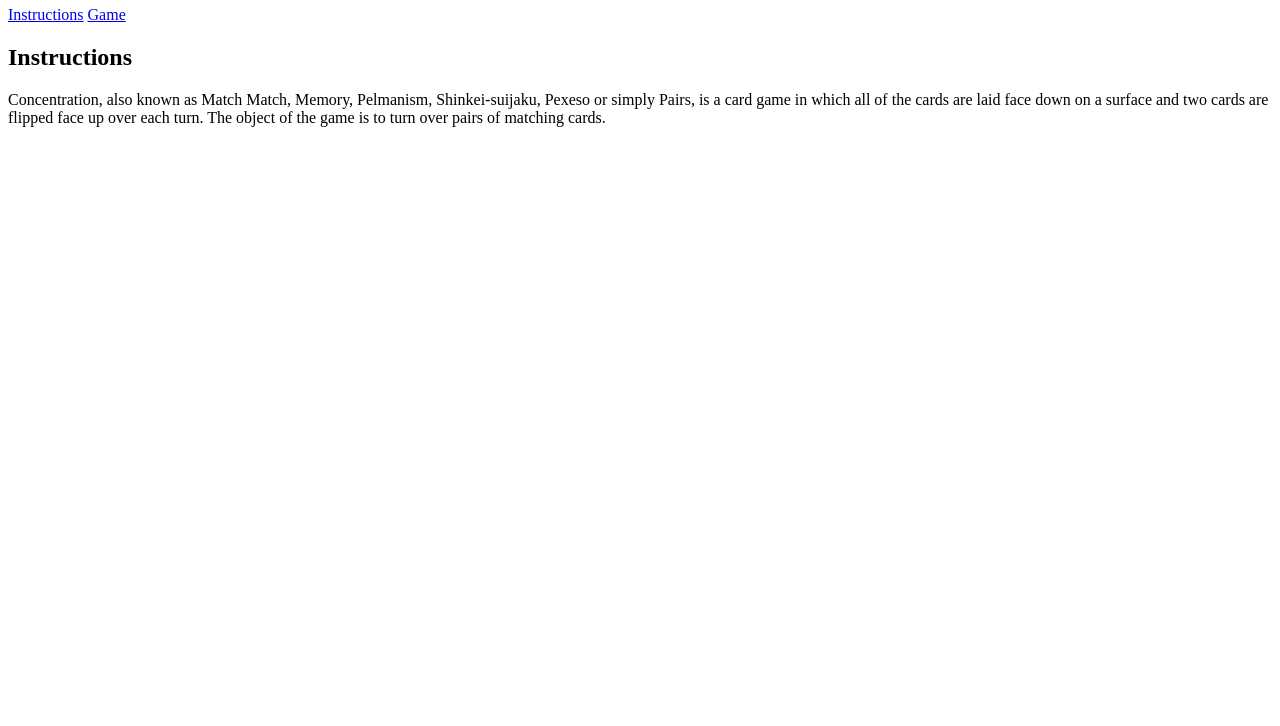
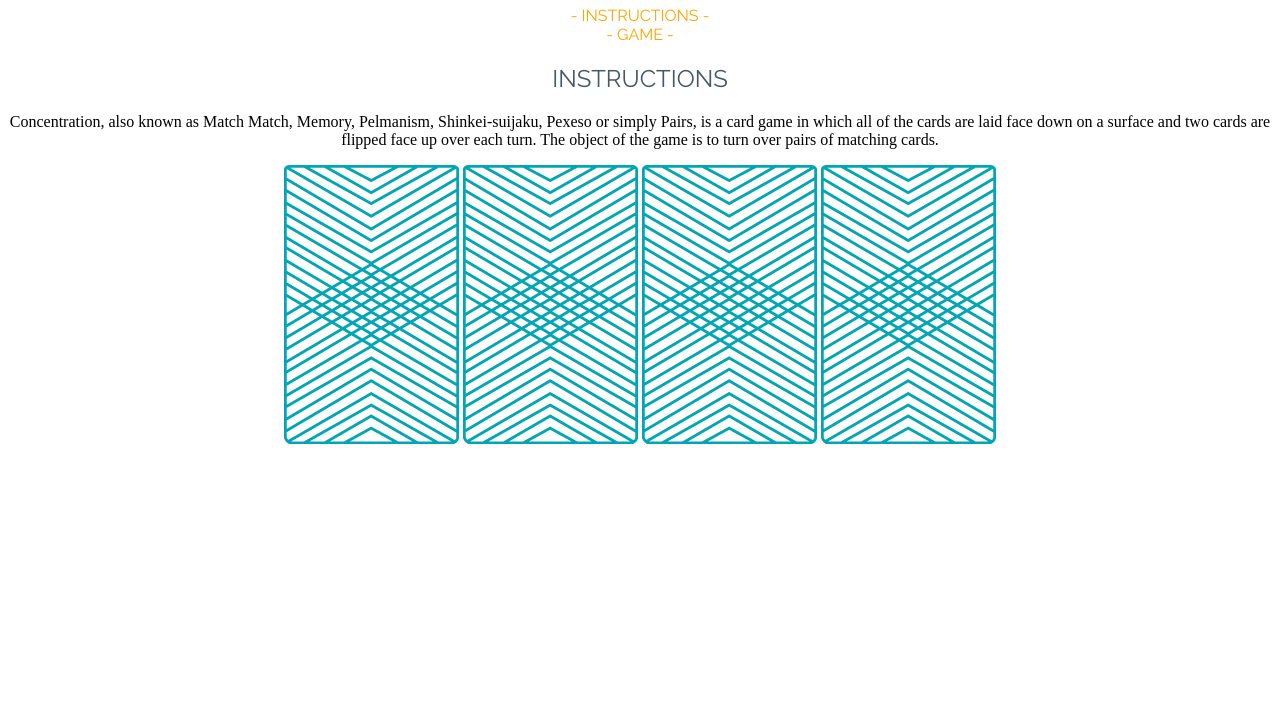
Before and after one commit to rhovatter/memorygame, a plain HTML site: page index.html in a window 1280 px wide. Shown: the part 74-800 px from the top of the page. Drawn offline with Linux system fonts and the light colour scheme; a web font is replaced by a local one.

Commit message:
added images for card backs. added styles for fonts.

```diff
--- /dev/null
+++ b/css/style.css
@@ -0,0 +1,23 @@
+body{
+  text-align: center;
+  font-family: Raleway;
+}
+h1 {
+  text-transform: uppercase;
+  font-weight: normal;
+  color: rgb(69,89,102);
+}
+h2 {
+  text-transform: uppercase;
+  font-weight: lighter;
+  color: rgb(69,89,102);
+}
+a {
+  text-transform: uppercase;
+  font-weight: lighter;
+  text-decoration: none;
+  color: orange
+}
+p {
+  font-family: "Droid Serif", serif;
+}
--- a/index.html
+++ b/index.html
@@ -2,16 +2,24 @@
   <html>
     <head>
       <title>Memory Card Game</title>
+      <link href="https://fonts.googleapis.com/css?family=Droid+Serif|Raleway:400,500,600,700" rel="stylesheet">
+      <link href="css/style.css" rel="stylesheet" type="text/css">
     </head>
     <body>
       <h1>Memory Game</h1>
-      <a href="#">Instructions</a>
-      <a href="#">Game</a>
+      <a href="#">- Instructions -</a><br>
+      <a href="#">- Game -</a>
       <h2>Instructions</h2>
       <p>Concentration, also known as Match Match, Memory, Pelmanism, Shinkei-suijaku,
          Pexeso or simply Pairs, is a card game in which all of the cards are laid face
          down on a surface and two cards are flipped face up over each turn. The object
          of the game is to turn over pairs of matching cards.
         </p>
+        <div>
+          <img src="images/back.png" alt="Queen of Diamonds">
+          <img src="images/back.png" alt="Queen of Hearts">
+          <img src="images/back.png" alt="King of Diamonds">
+          <img src="images/back.png" alt="King of Hearts">
+        </div>
     </body>
   </html>
```
Also changed, not shown: images/back.png (added), images/king-of-diamonds.png (added), images/king-of-hearts.png (added), images/queen-of-diamonds.png (added), images/queen-of-hearts.png (added), 1 other file.
